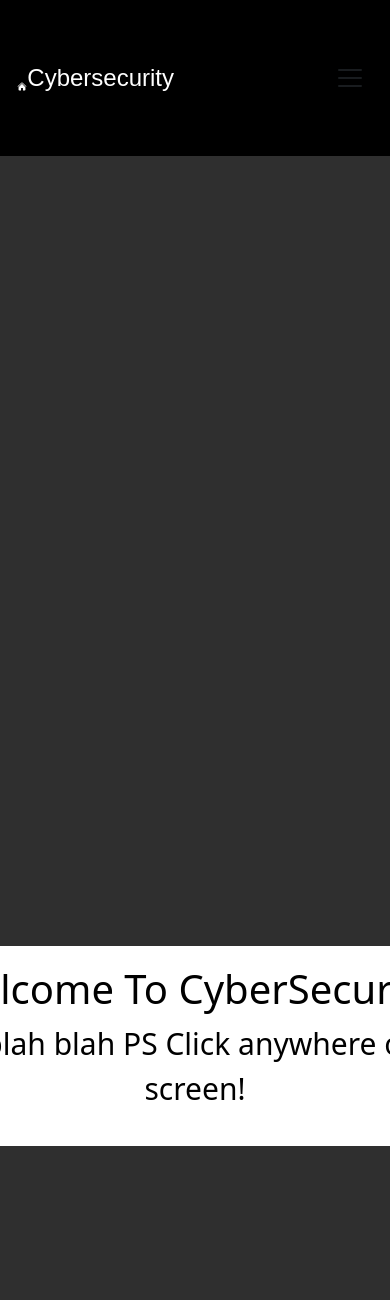
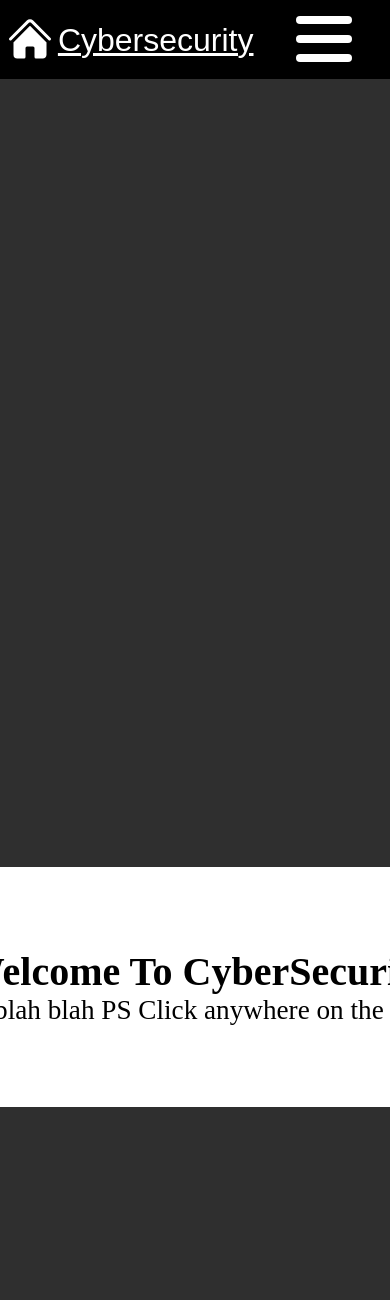
Before and after one commit to Bavyeshwar/password-generator, a Flask app: page / in a window 390 px wide; the page is wider, and only the part inside the window is pictured. Shown: the top 1300 px of that part. After the commit the page ends 1107 px from the top of that part, so only its background shows below. Run offline with Flask 3, Linux system fonts and the light colour scheme; some libraries are stand-ins or nearby versions.

Commit message:
Made UI responsive.

```diff
--- a/static/index.css
+++ b/static/index.css
@@ -17,15 +17,18 @@ main {
     grid-template-columns: 100vw 100vw;
     grid-template-rows: 100vh 100vh;
     overscroll-behavior: none;
+    -webkit-overflow-scrolling: touch;
 }
 .slide {
-    height: 100vh;
-    width: 100vw;
+    height: 105vh;
+    width: 105vw;
     position: relative;
     display: flex;
     justify-content: center;
     align-items: center;
+    align-content: center;
     flex-direction: column;
+    scroll-snap-align: start !important;
 }
 #first {
     background-color: red;
@@ -41,61 +44,25 @@ main {
 }
 
 .txt {
-    height: 200px;
-    width: 600px;
+    height: clamp(2rem, 15rem, 30rem);
+    width: clamp(5rem, 35rem, 70rem);
     color: black;
     background-color: white;
     border: none; outline: none;
-    margin-top: 50px;
-    border-radius: 50px;
+    border-radius: 3rem;
+    position: absolute;
     display: flex;
     flex-direction: column;
     align-items: center;
     justify-content: center;
 }
 .txt:hover { box-shadow: 8px 8px 16px white; }
-#button {
-    height: 100px;
-    width: 300px;
-    color: white;
-    font-size: 30px;
-    outline: none;
-    border-radius: 40px;
-    border: none;
-    margin-top: 100px;
-    position: relative;
-    display: flex;
-    justify-content: center;
-    align-items: center;
-    background-color: #2f2f2f;
-    font-size: 30px;
-    z-index: 1;
-    overflow: hidden;
-}
-#button::before {
-    content: "";
-    position: absolute;
-    inset: 0;
-    border-radius: inherit;
-    padding: 5px;
-    background-image: linear-gradient(45deg, red, orange, blue);
-    mask: linear-gradient(#000 0 0) content-box, linear-gradient(#000 0 0);
-    mask-composite: exclude;
-    z-index: -1;
-}
-#button:hover {
-    z-index: 0;
-    box-shadow: 8px 8px 16px blue;
-    text-shadow: 8px 8px 16px black;
-    color: black;
-    background-image: linear-gradient(45deg, red, orange, blue)
-}
 
-h3 { font-size: 40px; }
-p { font-size: 30px; }
+h3 { font-size: clamp(0.1rem, 2.5rem, 3.5rem); }
+p { font-size: clamp(0.1rem, 1.7rem, 3rem); }
 
 .confetti {
-    height: 50px; width: 25px;
+    height: clamp(0.8rem, 2.5rem, 3.5rem); width: clamp(0.5rem, 1.5rem, 2.5rem);
     user-select: none; pointer-events: none;
     border: none; outline: none;
     border-radius: 100px;
--- a/static/script.js
+++ b/static/script.js
@@ -27,9 +27,22 @@ document.addEventListener('keydown', (event) => {
 document.addEventListener('wheel', (event) => {
     event.preventDefault();
 }, { passive: false });
+document.addEventListener('scroll', (event) => {
+    event.preventDefault();
+}, { passive: false });
+document.addEventListener('touchmove', (event) => {
+    event.preventDefault();
+}, { passive: false });
 
 document.addEventListener('DOMContentLoaded', () => {
     document.querySelector('#homeButton').addEventListener('click', () => {
         window.location.href = '/';
     });
+
+    const hamMenu = document.querySelector('.ham-menu');
+    const sideMenu = document.querySelector("#side-menu")
+    hamMenu.addEventListener("click", () => {
+        hamMenu.classList.toggle('active');
+        sideMenu.classList.toggle('active');
+    });
 });
--- a/static/styles.css
+++ b/static/styles.css
@@ -1,26 +1,18 @@
 * {
     margin: 0;
     padding: 0;
+    flex-shrink: 0 !important;
+}
+:root {
+    --nav-height: clamp(3rem, 5rem, 10rem);
+    --ham-right: clamp(0.6rem, 1.3rem, 3rem)
 }
 
 input {
-    height: 10vh;
-    width: 20vw;
-    border-radius: 34px;
-    text-indent: 30px;
-}
-
-#email {
-    margin-top: 50px;
-}
-
-#password {
-    margin-top: 70px;
-}
-
-input::placeholder {
-    font-size: 20px;
-    text-align: center;
+    height: 5rem;
+    width: 15rem;
+    border-radius: 1.2rem;
+    text-indent: 1rem;
 }
 
 form {
@@ -37,22 +29,25 @@ body {
 
 nav {
     box-shadow: 6px 8px 20px rgba(0, 0, 0, 0.5);
+    height: var(--nav-height);
+    width: 100%;
+    display: flex;
+    justify-content: space-between !important;
+    background-color: black;
+    padding-inline: 0.4rem;
+    margin-bottom: -1px;
+}
+.slide {
+    scroll-margin-top: var(--nav-height) !important;
 }
 
 .my-nav-link:hover {
     text-decoration: underline !important;
 }
 
-nav {
-    min-height: 9vh;
-    min-width: 100vw;
-}
-
 .my-nav-link {
-    font-size: 1.4rem !important;
+    font-size: 1.5rem !important;
     font-family: "Comic Sans MS", "Comic Sans", cursive;
-    margin: none;
-    padding: none;
 }
 
 main {
@@ -71,26 +66,19 @@ body::~webkit~scrollbar {
     pointer-events: none;
 }
 
-#homeIcon {
-    position: relative;
-}
-
 .my-site-name {
-    position: absolute;
-    left: 7vw;
-    font-size: 1.5rem !important;
+    font-size: 2rem !important;
     font-family: "Chalkduster", "Luminari", fantasy;
 }
 
 #homeButton {
-    position: absolute;
     pointer-events: all;
     user-select: none;
     height: 10vh;
     width: 5vw;
     border: none;
     background: none;
-    top: 0
+    top: 0;
 }
 
 #homeButton:hover {
@@ -100,16 +88,10 @@ body::~webkit~scrollbar {
 .icon {
     filter: invert(100%) sepia(0%) saturate(0%) hue-rotate(0deg) brightness(100%) contrast(100%);
     pointer-events: none;
-    height: 50%;
-    width: 50%;
+    height: clamp(1rem, 3rem, 6rem);
+    width: clamp(1rem, 3rem, 6rem);
 }
 
-.myNavbar {
-    display: flex;
-    gap: 0;
-    position: absolute;
-    right: 30px;
-}
 .link4 {
     color: gold !important;
 }
@@ -124,3 +106,81 @@ input:-webkit-autofill:focus {
     -webkit-text-fill-color: white !important;
     -webkit-box-shadow: 0 0 0px 1000px #000 inset !important;
 }
+#navbar-site-title {
+    display: flex;
+    justify-content: space-between !important;
+    padding: none;
+    margin: none;
+    align-items: center;
+    gap: clamp(10px, 2rem, 3rem);
+    width: clamp(5rem, 40vw, 10rem);
+}
+
+.text-white {
+    color: white;
+}
+#side-menu {
+    display: none;
+}
+#side-menu.active {
+    background-color: black;
+    height: clamp(3.2rem, 15rem, 30rem);
+    width: clamp(2rem, 30vw, 8rem);
+    position: fixed;
+    right: var(--ham-right);
+    top: var(--nav-height);
+    display: flex;
+    flex-direction: column;
+    align-items: center;
+    text-align: center;
+    font-size: clamp(0.5rem, 1rem, 3rem);
+    transition: 0.5s ease;
+    z-index: 20;
+    margin: 0; padding: 0;
+}
+.registration-links {
+    display: flex;
+    flex-direction: column;
+    height: 100%;
+    width: 100%;
+    justify-content: space-evenly;
+}
+.ham-menu {
+    height: clamp(1rem, 5rem, 7rem);
+    width: clamp(1rem, 5rem, 7rem);
+    margin-right: var(--ham-right) !important;
+}
+.ham-menu span {
+    margin-top: 0;
+    height: 0.5rem;
+    width: 3.5rem;
+    background-color: white;
+    border-radius: 30px;
+    position: absolute;
+    display: flex;
+}
+.ham-menu span:nth-child(1) {
+    top: clamp(0.3rem, 1rem, 1.5rem);
+}
+.ham-menu span:nth-child(2) {
+    top: clamp(0.7rem, 3.4rem, 4rem);
+}
+.ham-menu span:nth-child(3) {
+    top: clamp(0.5rem, 2.2rem, 3rem);
+}
+.ham-menu.active span {
+    border-radius: 0;
+}
+.ham-menu.active span:nth-child(1) {
+    transform: translateY(250%) rotate(45deg);
+}
+.ham-menu.active span:nth-child(2) {
+    display: none;
+}
+.ham-menu.active span:nth-child(3) {
+    transform: translateX(2%) rotate(-45deg);
+}
+
+ul {
+    list-style-type: none;
+}
--- a/templates/index.html
+++ b/templates/index.html
@@ -53,15 +53,19 @@
         });
 
         document.addEventListener('DOMContentLoaded', () => {
-            gsap.registerPlugin(ScrollToPlugin);
-            const main = document.querySelector('main');
-            const tl = gsap.timeline({defaults: {ease: "power1.inOut", duration: 2}});
+            function animate() {
+                gsap.registerPlugin(ScrollToPlugin);
+                const main = document.querySelector('main');
+                const tl = gsap.timeline({defaults: {ease: "power1.inOut", duration: 2}});
 
-            gsap.to(main, { duration: 0, scrollTo: "#first" });
+                gsap.to(main, { duration: 0, scrollTo: "#first" });
 
-            tl.to(main, { scrollTo: "#second" });
-            tl.to(main, { scrollTo: "#fourth" });
-            tl.to(main, { scrollTo: "#third" });
+                tl.to(main, { scrollTo: "#second", zIndex: 10 });
+                tl.to(main, { scrollTo: "#fourth", zIndex: 10 });
+                tl.to(main, { scrollTo: "#third", zIndex: 10 });
+            }
+            animate();
+            window.addEventListener("resize", animate);
         });
     </script>
 
--- a/templates/layout.html
+++ b/templates/layout.html
@@ -8,9 +8,6 @@
         <link href="/static/styles.css" rel="stylesheet">
         <script src="/static/script.js"></script>
 
-        <link href="https://cdn.jsdelivr.net/npm/bootstrap@5.3.6/dist/css/bootstrap.min.css" rel="stylesheet" integrity="sha384-4Q6Gf2aSP4eDXB8Miphtr37CMZZQ5oXLH2yaXMJ2w8e2ZtHTl7GptT4jmndRuHDT" crossorigin="anonymous">
-        <script src="https://cdn.jsdelivr.net/npm/bootstrap@5.3.6/dist/js/bootstrap.min.js" integrity="sha384-RuyvpeZCxMJCqVUGFI0Do1mQrods/hhxYlcVfGPOfQtPJh0JCw12tUAZ/Mv10S7D" crossorigin="anonymous"></script>
-
         <script src="https://cdn.jsdelivr.net/npm/gsap@3.13.0/dist/gsap.min.js"></script>
         <script src="https://cdn.jsdelivr.net/npm/gsap@3.13.0/dist/DrawSVGPlugin.min.js"></script>
         <script src="https://cdn.jsdelivr.net/npm/gsap@3.13.0/dist/MotionPathPlugin.min.js"></script>
@@ -20,32 +17,19 @@
     </head>
 
     <body>
-        <nav class="navbar navbar-expand-lg bg-black">
-            <div class="container-fluid">
-                <ul class="navbar-nav me-auto mt-2">
-                    <li class="nav-item">
-                        <button type="button" id="homeButton">
-                            <span class="homeSVG-container"><img src="{{ url_for('static', filename='images/home.svg') }}" alt="Home" class="icon"></span>
-                        </button>
-                    </li>
+        <div id="side-menu">
+            {% if session["user_id"] %}
+                <ul class="link1">
+                    <li><a class="nav-link text-white my-nav-link" href="/strength">Strength Checker</a></li>
                 </ul>
-                <a class="navbar-brand text-white my-site-name" href="/">Cybersecurity</a>
-                <button class="navbar-toggler" type="button" data-bs-toggle="collapse" data-bs-target="#navbarSupportedContent" aria-controls="navbarSupportedContent" aria-expanded="false" aria-label="Toggle navigation">
-                    <span class="navbar-toggler-icon"></span>
-                </button>
-                <div class="collapse navbar-collapse myNavbar" id="navbarSupportedContent">
-                    {% if session["user_id"] %}
-                        <ul class="navbar-nav me-auto mt-2 link1">
-                            <li class="nav-item"><a class="nav-link text-white my-nav-link" href="/strength">Strength Checker</a></li>
+                <ul class="link2">
+                    <li><a class="text-white my-nav-link" href="/password-generator">Password Generator</a></li>
                 </ul>
-                        <ul class="navbar-nav me-auto mt-2 link2">
-                            <li class="nav-item"><a class="nav-link text-white my-nav-link" href="/password-generator">Password Generator</a></li>
+                <ul class="link4">
+                    <li><a class="my-nav-link" href="/passphrase-generator">Passphrase Password Generator</a></li>
                 </ul>
-                        <ul class="navbar-nav me-auto mt-2">
-                            <li class="nav-item"><a class="nav-link my-nav-link link4" href="/passphrase-generator">Passphrase Password Generator</a></li>
-                        </ul>
-                        <ul class="navbar-nav me-auto mt-2 link3">
-                            <li class="nav-item"><a class="nav-link text-white my-nav-link" href="/logout" id="logoutLink">Logout</a></li>
+                <ul class="link3">
+                    <li><a class="text-white my-nav-link" href="/logout" id="logoutLink">Logout</a></li>
                 </ul>
                 <script type="module">
                     import { getAuth, signOut } from "https://www.gstatic.com/firebasejs/10.0.0/firebase-auth.js";
@@ -64,12 +48,27 @@
                     });
                 </script>
             {% else %}
-                        <ul class="navbar-nav ms-auto mt-2">
-                            <li class="nav-item"><a class="nav-link text-white my-nav-link" href="/register">Register</a></li>
-                            <li class="nav-item"><a class="nav-link text-white my-nav-link" href="/login">Log In</a></li>
+                <ul class="registration-links">
+                    <li><a class="text-white my-nav-link" href="/register">Register</a></li>
+                    <li><a class="text-white my-nav-link" href="/login">Log In</a></li>
                 </ul>
             {% endif %}
         </div>
+        <nav>
+            <div id="navbar-site-title">
+                <ul>
+                    <li>
+                        <button type="button" id="homeButton">
+                            <span class="homeSVG-container"><img src="{{ url_for('static', filename='images/home.svg') }}" alt="Home" class="icon"></span>
+                        </button>
+                    </li>
+                </ul>
+                <a class="my-site-name text-white" href="/">Cybersecurity</a>
+            </div>
+            <div class="ham-menu">
+                <span></span>
+                <span></span>
+                <span></span>
             </div>
         </nav>
         <main class="text-center container-fluid">{% block main %}{% endblock %}</main>
```
Also changed, not shown: static/login.css (+8 -0 lines), static/register.css (+8 -0 lines). Lines whose indentation alone changed are shown as unchanged.
